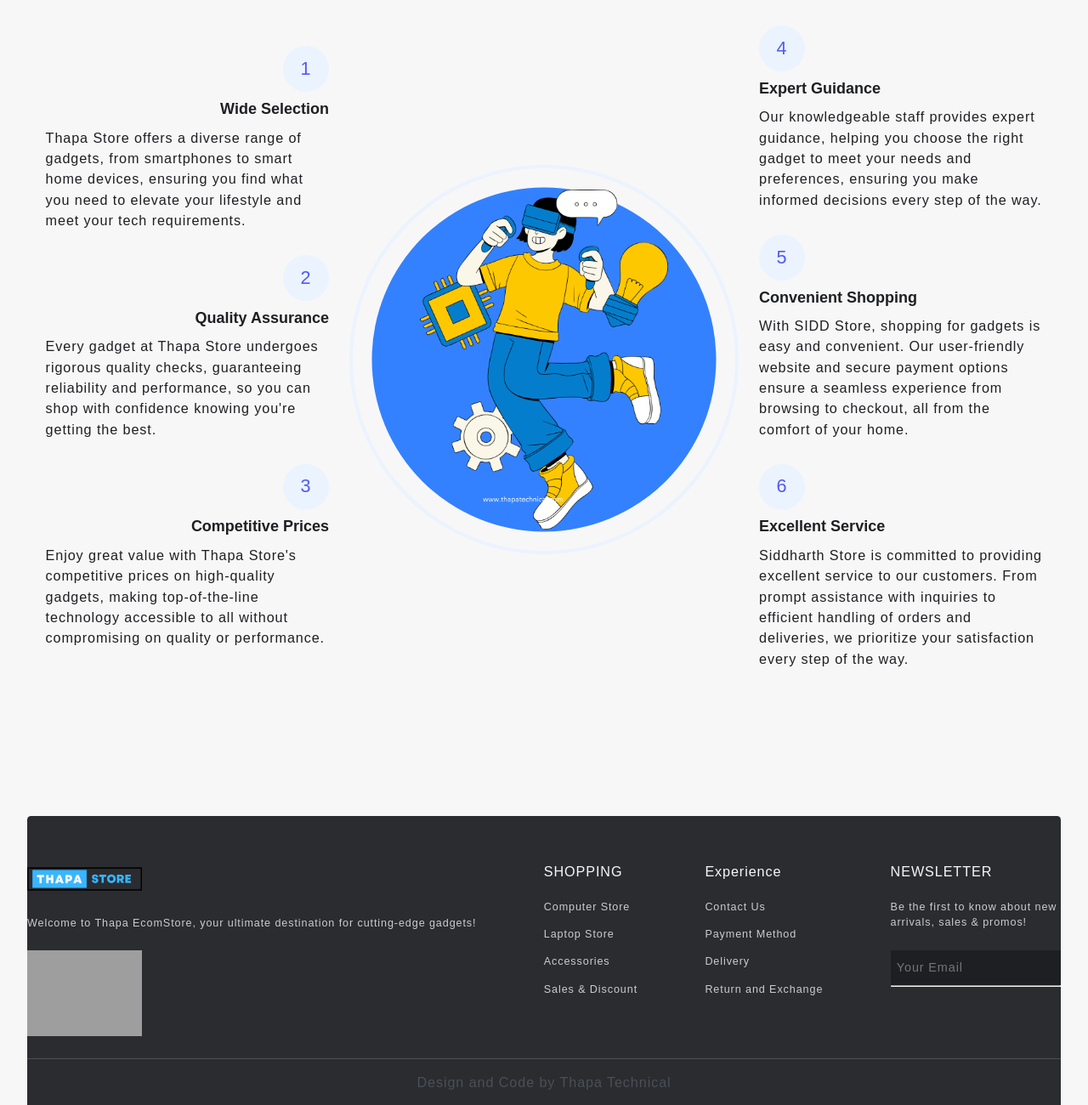
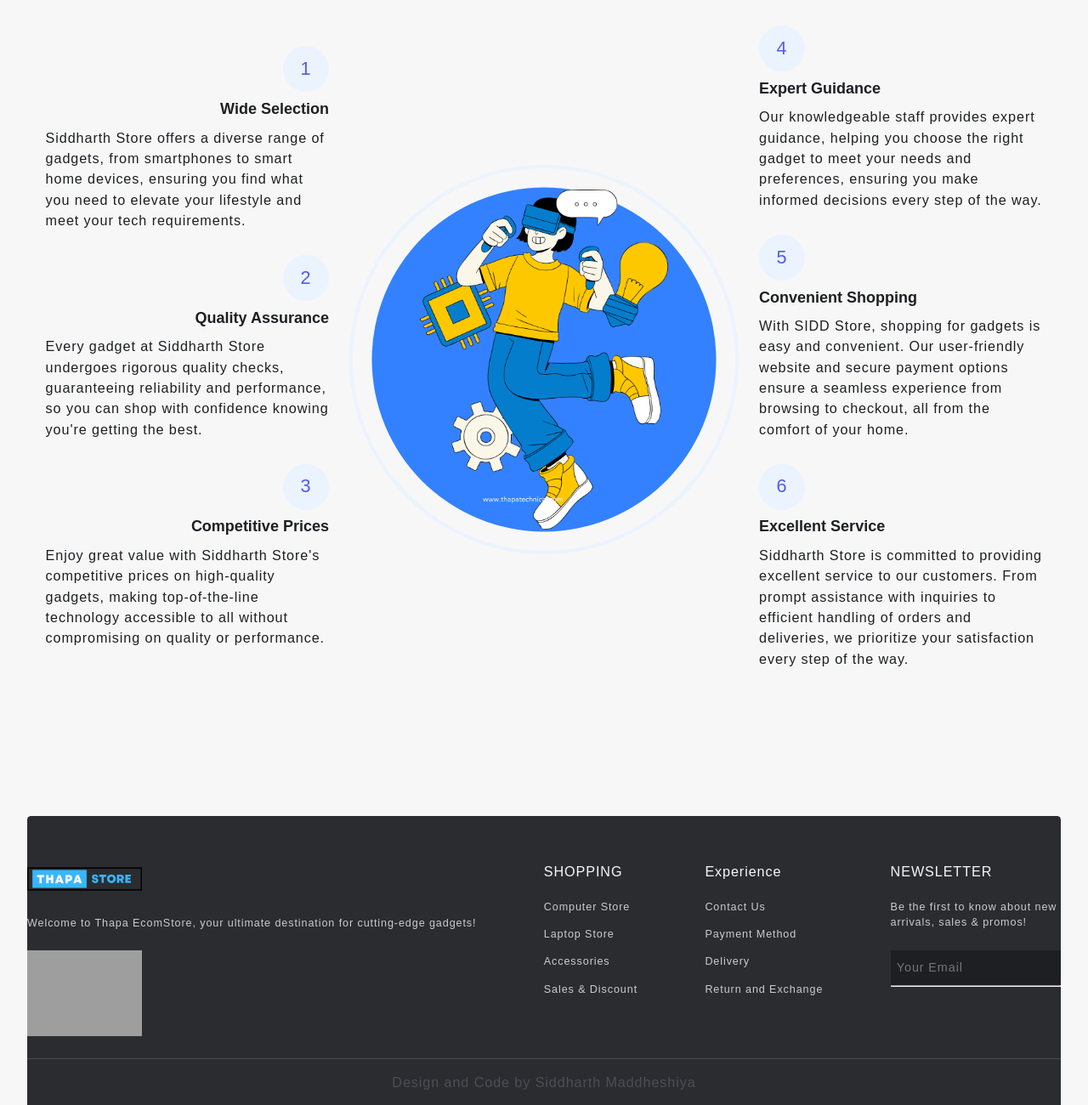
Before and after one commit to Siddharth-M-77/E-commerce-website-using-HTML-CSS-JS, a website built with Vite: page index.html in a window 1280 px wide. Shown: the part 3144-4444 px from the top of the page at 85% size. Built offline with nearby package versions, Linux system fonts and the light colour scheme; grey boxes are pictures that could not be loaded; some icons are missing.

Commit message:
somechanges

```diff
--- a/index.html
+++ b/index.html
@@ -13,7 +13,7 @@
 
 
     <link rel="stylesheet" href="style.css" />
-    <title>js ecom website</title>
+    <title>JS ecom website</title>
   </head>
   <body>
     <header class="section-navbar">
@@ -287,7 +287,7 @@
             <p class="common-text--highlight">1</p>
             <h3 class="section-common--title">Wide Selection</h3>
             <p>
-              Thapa Store offers a diverse range of gadgets, from smartphones to
+              Siddharth Store offers a diverse range of gadgets, from smartphones to
               smart home devices, ensuring you find what you need to elevate
               your lifestyle and meet your tech requirements.
             </p>
@@ -301,7 +301,7 @@
             <p class="common-text--highlight">2</p>
             <h3 class="section-common--title">Quality Assurance</h3>
             <p>
-              Every gadget at Thapa Store undergoes rigorous quality checks,
+              Every gadget at Siddharth Store undergoes rigorous quality checks,
               guaranteeing reliability and performance, so you can shop with
               confidence knowing you're getting the best.
             </p>
@@ -315,7 +315,7 @@
             <p class="common-text--highlight">3</p>
             <h3 class="section-common--title">Competitive Prices</h3>
             <p>
-              Enjoy great value with Thapa Store's competitive prices on
+              Enjoy great value with Siddharth Store's competitive prices on
               high-quality gadgets, making top-of-the-line technology accessible
               to all without compromising on quality or performance.
             </p>
@@ -412,7 +412,7 @@
       </div>
       <div class="f-design">
         <div class="f-design-txt">
-          <p>Design and Code by Thapa Technical</p>
+          <p>Design and Code by Siddharth Maddheshiya</p>
         </div>
       </div>
     </footer>
```
